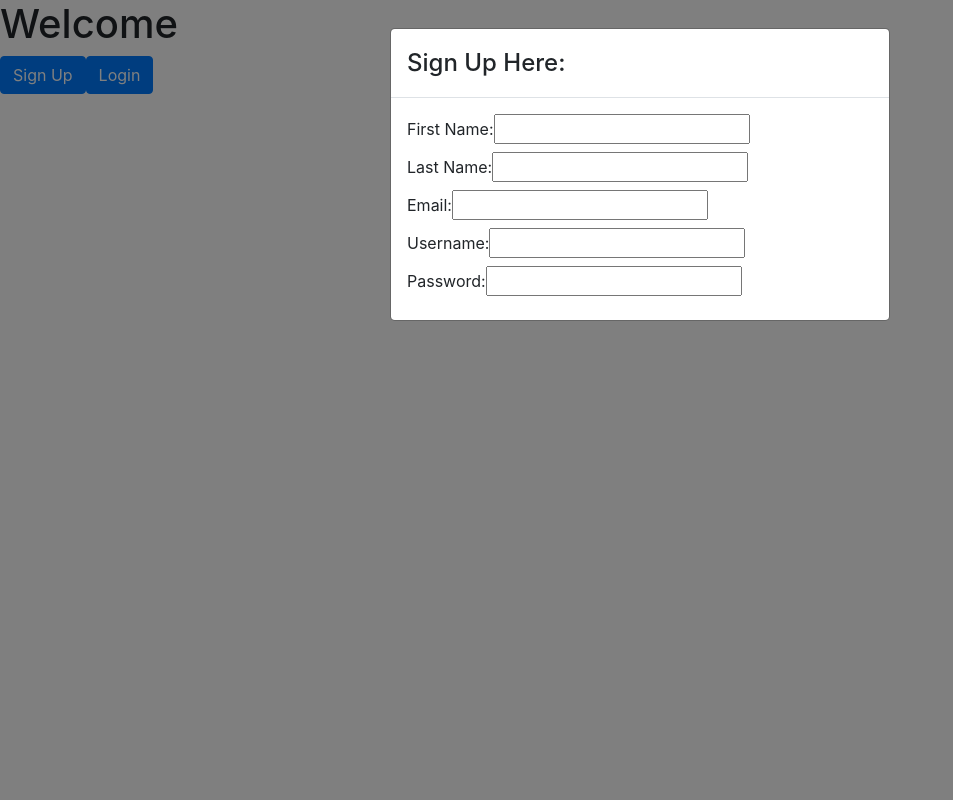
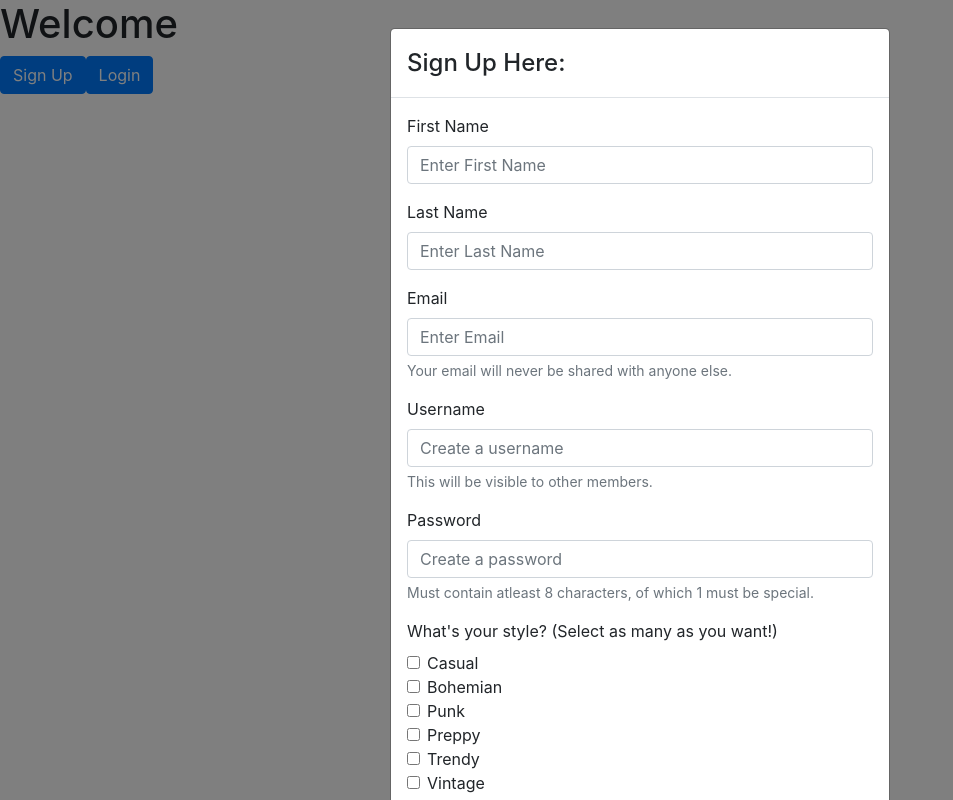
Before and after one commit to austinchadoyeon/StyleGram, a React app: page / in a window 1280 px wide. Both pictures are taken after a click on the button "Sign Up". Shown: the whole page, without its empty margins (0-953 px from the left). Built offline with nearby package versions, Linux system fonts and the light colour scheme.

Commit message:
completed most of initial signup form, need to add additional functionality to checking existing info and adding to database

```diff
--- a/client/src/components/Modal/Signup.jsx
+++ b/client/src/components/Modal/Signup.jsx
@@ -17,29 +17,55 @@ function Signup(props) {
           <Modal.Title>Sign Up Here:</Modal.Title>
         </Modal.Header>
         <Modal.Body>
-          <form>
-            <label>
-              First Name:
-              <input type='text' name='firstName' />
-            </label>
-            <label>
-              Last Name:
-              <input type='text' name='lastName' />
-            </label>
-            <label>
-              Email:
-              <input type='text' name='email' />
-            </label>
-            <label>
-              Username:
-              <input type='text' name='username' />
-            </label>
-            <label>
-              Password:
-              <input type='text' name='password' />
-            </label>
-          </form>
+          <Form>
+            <Form.Group controlId='signupFirstName'>
+              <Form.Label>First Name</Form.Label>
+              <Form.Control name='firstName' type='firstName' placeholder='Enter First Name'/>
+            </Form.Group>
+            <Form.Group controlId='signupLastName'>
+              <Form.Label>Last Name</Form.Label>
+              <Form.Control name='lastName' type='lastName' placeholder='Enter Last Name'/>
+            </Form.Group>
+            <Form.Group controlId='signupEmail'>
+              <Form.Label>Email</Form.Label>
+              <Form.Control name='email' type='email' placeholder='Enter Email'/>
+              <Form.Text className='text-muted'>
+                Your email will never be shared with anyone else.
+              </Form.Text>
+            </Form.Group>
+            <Form.Group controlId='signupUsername'>
+              <Form.Label>Username</Form.Label>
+              <Form.Control name='username' type='username' placeholder='Create a username'/>
+              <Form.Text className='text-muted'>
+                This will be visible to other members.
+              </Form.Text>
+            </Form.Group>
+            <Form.Group controlId='signupPassword'>
+              <Form.Label>Password</Form.Label>
+              <Form.Control name='password' type='password' placeholder='Create a password'/>
+              <Form.Text className='text-muted'>
+                Must contain atleast 8 characters, of which 1 must be special.
+              </Form.Text>
+            </Form.Group>
+            <Form.Group>
+              <Form.Label>What's your style? (Select as many as you want!)</Form.Label>
+              {stylesArray.map((style) => (
+                <Form.Check
+                  type={'checkbox'}
+                  label={style}
+                />
+              ))}
+            </Form.Group>
+          </Form>
         </Modal.Body>
+        <Modal.Footer>
+          <Button variant='primary'>
+            Submit
+          </Button>
+          <Button variant='secondary' onClick={props.showSignup}>
+            Cancel
+          </Button>
+        </Modal.Footer>
       </Modal>
     </>
   )
```
